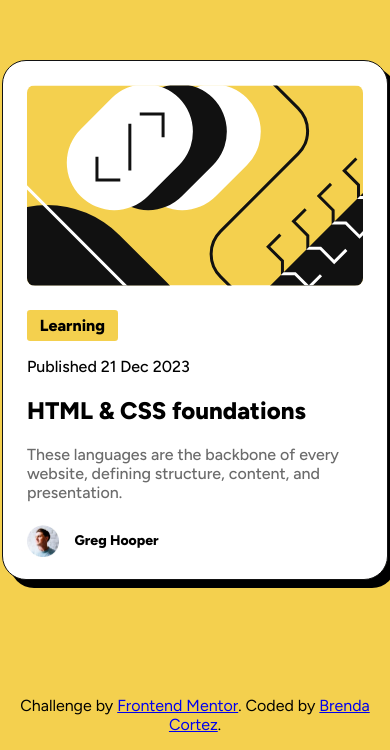
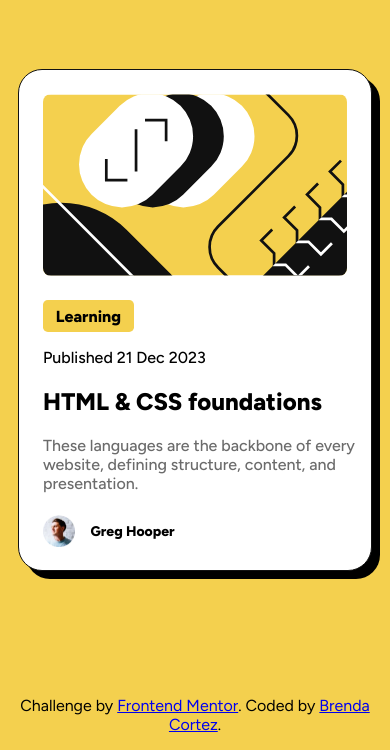
Before and after one commit to Brenn-11/Blog-preview-card, a plain HTML site: page index.html in a window 390 px wide. Shown: the part 110-860 px from the top of the page. Drawn offline with Linux system fonts and the light colour scheme.

Commit message:
Media queries

```diff
--- a/styles.css
+++ b/styles.css
@@ -42,7 +42,7 @@ body {
     background-color: var(--yellow);
     font-weight: 800;
     padding: 0.4rem 0.8rem;
-    border-radius: 0.2rem;
+    border-radius: 0.3rem;
     align-self: flex-start;
     margin: 1.5rem 0 0 1.5rem;
 }
@@ -100,3 +100,14 @@ body {
     width: 100%;
     text-align: center;
 }
+
+@media (max-width: 768px) {
+    .card-container{
+        width: 22rem;
+    }
+
+    .card-container__illustration{
+        width: 19rem;
+    }
+
+}
```
